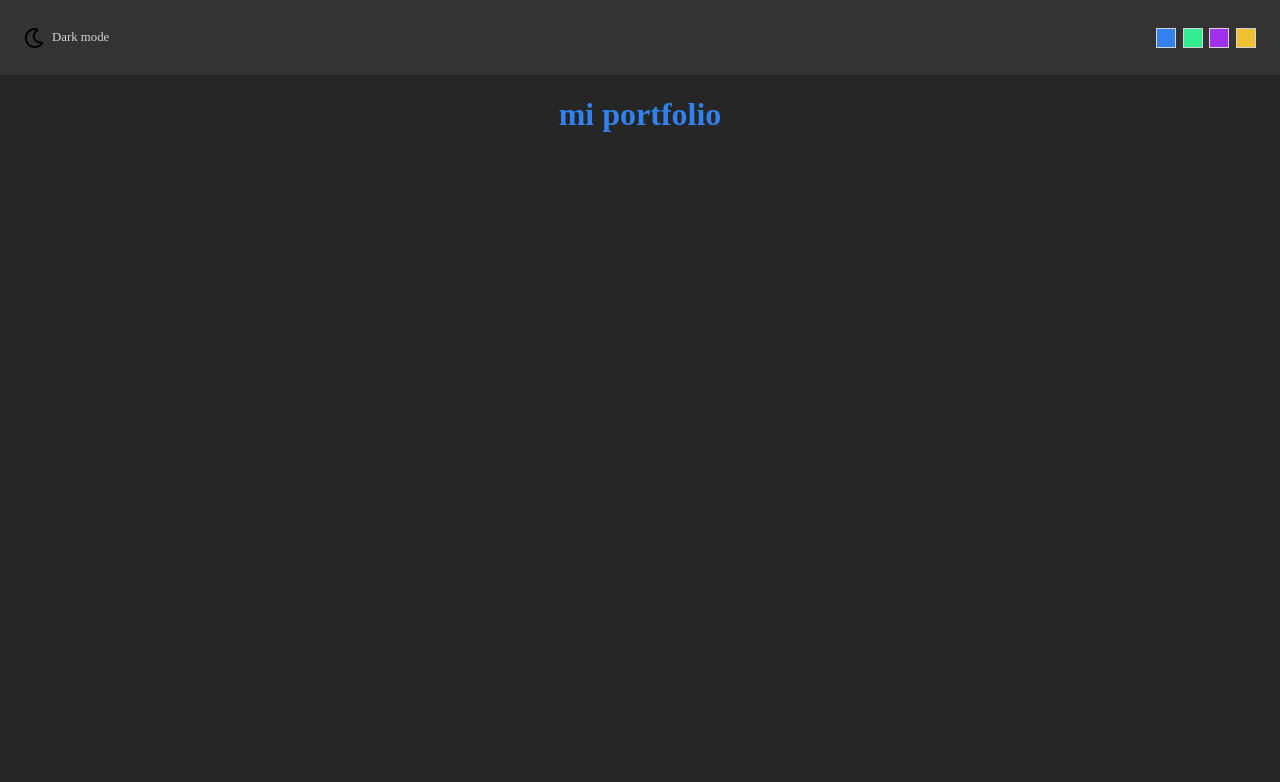
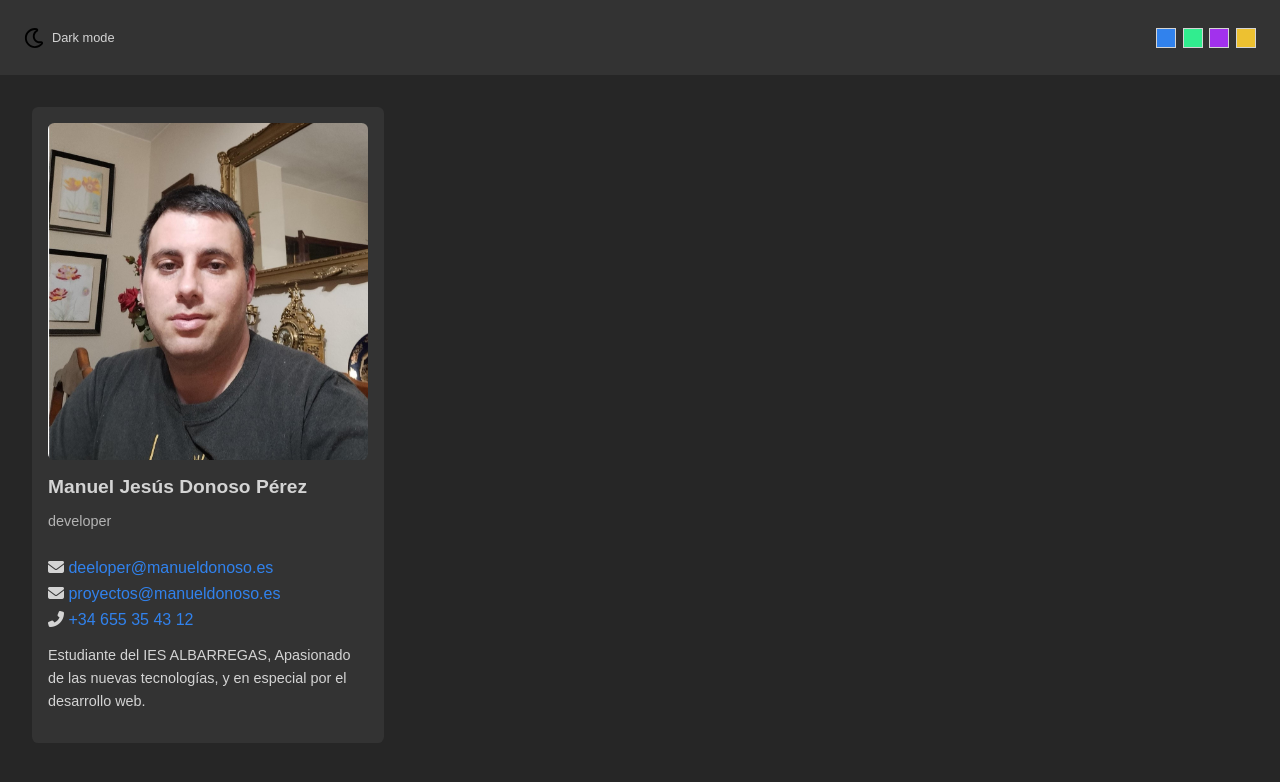
Before and after one commit to ManuelJDonoso/portfolio, a PHP site: page / in a window 1280 px wide. Shown: the top 782 px of the page. Run offline with PHP 8.4, Linux system fonts and the light colour scheme.

Commit message:
targeta de perfil -- PROFILE CARD

```diff
--- a/css/styles.css
+++ b/css/styles.css
@@ -4,6 +4,7 @@
   --bg-color: hsl(0, 0%, 90%);
   --bg-card-color: hsl(0, 0%, 98%);
   --transition: color 0.1s, background-color 0.2s ease-in-out;
+  --border-radius: 0.4em;
 }
 
 * {
@@ -14,6 +15,7 @@ body {
   background-color: var(--bg-color);
   color: var(--text-color);
   transition: var(--transition);
+  font-family: sans-serif;
 }
 
 body.dark {
@@ -21,7 +23,7 @@ body.dark {
   --bg-color: hsl(0, 0%, 15%);
   --bg-card-color: hsl(0, 0%, 20%);
 }
-
+/* inicio de header */
 .header {
   display: flex;
   align-items: center;
@@ -83,8 +85,61 @@ body.dark {
 .colors__item--orange {
   --primary-color: hsl(46, 84%, 56%);
 }
-.tilte {
-  text-align: center;
+
+/* fin de header */
+
+/* card component */
+a {
   color: var(--primary-color);
-  transition: var(--transition);
+  text-decoration: none;
 }
+
+img {
+  max-width: 100%;
+  display: block;
+}
+/* tamaño movil */
+.main {
+  display: grid;
+  padding: 2em;
+}
+/* tamaño escritorio */
+@media screen and (min-width: 720px) {
+  .main {
+    grid-template-columns: min-content 1fr;
+  }
+}
+.card {
+  padding: 1em;
+  background-color: var(--bg-card-color);
+  border-radius: var(--border-radius);
+}
+
+.card__image-container {
+  min-width: 320px;
+  border-radius: var(--border-radius);
+  overflow: hidden;
+}
+
+.card__header {
+  padding: 1em 0;
+}
+.card__title {
+  margin: 0;
+  font-size: 1.2rem;
+}
+.card__subtitle {
+  font-size: 0.9rem;
+  opacity: 0.8;
+}
+
+.card__link {
+  margin-bottom: 0.5em;
+}
+.card__text {
+  font-size: 0.9rem;
+  line-height: 1.6;
+}
+icon {
+  margin-right: 1em;
+}
--- a/index.html
+++ b/index.html
@@ -5,6 +5,11 @@
     <meta http-equiv="X-UA-Compatible" content="IE=edge" />
     <meta name="viewport" content="width=device-width, initial-scale=1.0" />
     <title>template</title>
+    <link
+      rel="stylesheet"
+      href="https://cdnjs.cloudflare.com/ajax/libs/font-awesome/6.2.0/css/all.min.css"
+    />
+
     <link rel="stylesheet" href="css/styles.css" />
     <link
       rel="shortcut icon"
@@ -47,7 +52,54 @@
         ></div>
       </div>
     </header>
-    <h1 class="tilte">mi portfolio</h1>
+    <main class="main">
+      <section class="column column--left">
+        <!-- PROFILE CARD -->
+        <article class="card card--profile">
+          <!-- contenedor imagen -->
+          <div class="card__image-container">
+            <img src="assets/images/profile.jpg" alt="" />
+          </div>
+          <!-- cabecera de la targeta -->
+          <div class="card__header">
+            <h2 class="card__title">Manuel Jesús Donoso Pérez</h2>
+            <p class="card__subtitle">developer</p>
+          </div>
+          <!-- cuerpo de la targeta -->
+          <div class="card__body">
+            <!-- enlance correo -->
+            <div class="card__link">
+              <!-- icono font awesome -->
+              <i class="fas fa-envelope icon"></i>
+              <a href="mailto:developer@manueldonoso.es"
+                >deeloper@manueldonoso.es</a
+              >
+            </div>
+            <!-- enlance correo -->
+            <div class="card__link">
+              <!-- icono font awesome -->
+              <i class="fas fa-envelope icon"></i>
+              <a href="mailto:proyectos@manueldonoso.es"
+                >proyectos@manueldonoso.es</a
+              >
+            </div>
+            <!-- enlance telefono -->
+            <div class="card__link">
+              <!-- icono font awesome -->
+              <i class="fas fa-phone-alt icon"></i>
+              <a href="tel:655354312">+34 655 35 43 12</a>
+            </div>
+            <!-- descripcion -->
+            <p class="card__text">
+              Estudiante del IES ALBARREGAS, Apasionado de las nuevas
+              tecnologías, y en especial por el desarrollo web.
+            </p>
+            <!-- fin cuerpo de targeta -->
+          </div>
+        </article>
+      </section>
+    </main>
+
     <script src="js/scripts.js"></script>
   </body>
 </html>
```
Also changed, not shown: assets/images/profile - copia.jpg (added), assets/images/profile.jpg.
